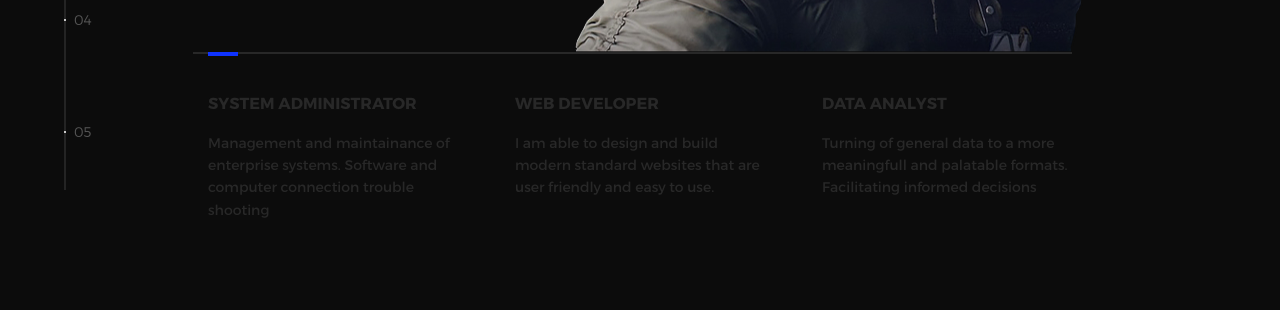
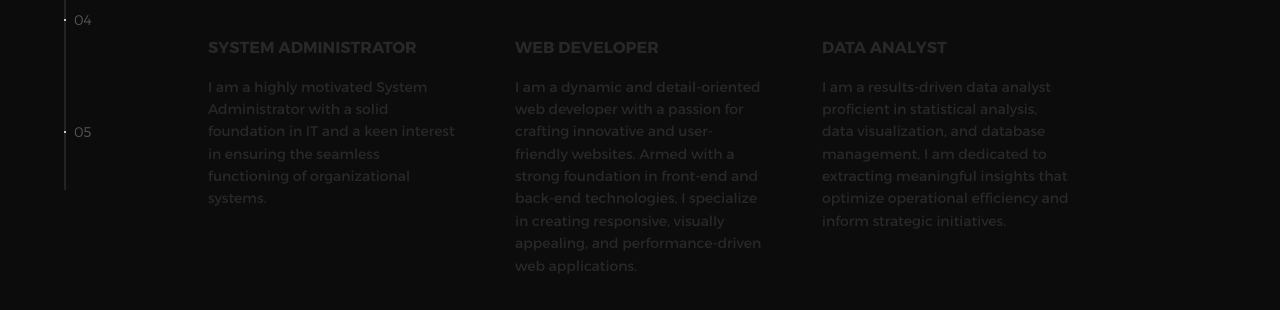
Before and after one commit to orielwasp/lochoriel, a plain HTML site: page index.html in a window 1280 px wide. Shown: the part 490-800 px from the top of the page. Drawn offline with nearby package versions, Linux system fonts and the light colour scheme.

Commit message:
First commit

```diff
--- a/index.html
+++ b/index.html
@@ -7,7 +7,7 @@
   <meta http-equiv="X-UA-Compatible" content="IE=edge">
   <meta name="description" content="HTML5 ibsite template">
   <meta name="keywords" content="global, template, html, sass, jquery">
-  <meta name="author" content="oriel loch">
+  <meta name="author" content="oriel">
   <link rel="stylesheet" href="assets/css/main.css">
 </head>
 <body>
@@ -64,15 +64,19 @@
               <div class="intro--options">
                 <a href="#0">
                   <h3>SYSTEM ADMINISTRATOR</h3>
-                  <p>Management and maintainance of enterprise systems. Software and computer connection trouble shooting</p>
+                  <p>I am a highly motivated System Administrator with a solid foundation in IT and a keen interest in ensuring the
+                  seamless functioning of organizational systems.</p>
                 </a>
                 <a href="#0">
                   <h3>WEB DEVELOPER</h3>
-                  <p>I am able to design and build modern standard websites that are user friendly and easy to use.</p>
+                  <p>I am a dynamic and detail-oriented web developer with a passion for crafting innovative and user-friendly websites.
+                  Armed with a strong foundation in front-end and back-end technologies, I specialize in creating responsive, visually
+                  appealing, and performance-driven web applications.</p>
                 </a>
                 <a href="#0">
                   <h3>DATA ANALYST</h3>
-                  <p>Turning of general data to a more meaningfull and palatable formats. Facilitating informed decisions</p>
+                  <p>I am a results-driven data analyst proficient in statistical analysis, data visualization, and database management, I am
+                  dedicated to extracting meaningful insights that optimize operational efficiency and inform strategic initiatives.</p>
                 </a>
               </div>
             </div>
@@ -133,7 +137,7 @@
           <li class="l-section section">
             <div class="about">
               <div class="about--banner">
-                <h2>i<br>believe in<br>passionate<br>people</h2>
+                <h2>i<br>believe in<br>progress<br>and teamwork</h2>
                 <a href="#0">Career
                   <span>
                     <svg version="1.1" id="Layer_1" xmlns="http://www.w3.org/2000/svg" xmlns:xlink="http://www.w3.org/1999/xlink" x="0px" y="0px" viewBox="0 0 150 118" style="enable-background:new 0 0 150 118;" xml:space="preserve">
@@ -165,7 +169,7 @@
                   <div class="modal--information">
                     <p>CBD, 100 NAIROBI, KENYA</p>
                     <a href="mailto:orielwasp@gmail.com">orielwasp@gmail.com</a>
-                    <a href="tel:+148126287560">+</a>
+                    <a href="tel:+254113270890">+</a>
                   </div>
                   <ul class="modal--options">
                     <li><a href="#0">Instagram</a></li>
@@ -178,7 +182,7 @@
           </li>
           <li class="l-section section">
             <div class="hire">
-              <h2>You want me to do</h2>
+              <h2>What job offer have you got for me?</h2>
               <!-- checkout formspree.io for easy form setup -->
               <form class="work-request">
                 <div class="work-request--options">
```
